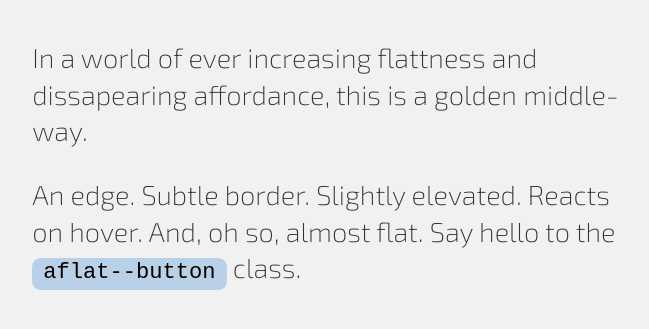
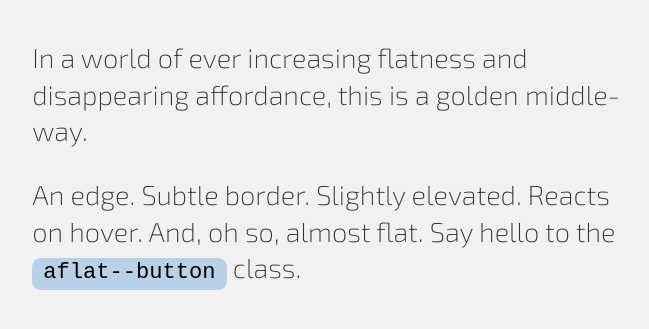
Before and after one commit to olle/aflat, a plain HTML site: page index.html in a window 1280 px wide. Shown: the part 107-436 px from the top of the page, without its empty margins (307-956 px from the left). Drawn offline with Linux system fonts and the light colour scheme.

Commit message:
Fix spelling misstakkies

```diff
--- a/index.html
+++ b/index.html
@@ -14,7 +14,7 @@
     <div class="container">
       <h1>Almost Flat Button <small class="mini">v0.1</small></h1>
       <p>
-        In a world of ever increasing flattness and dissapearing affordance,
+        In a world of ever increasing flatness and disappearing affordance,
         this is a golden middle-way.</p>
       <p>
         An edge. Subtle border. Slightly elevated. Reacts on hover. And, oh so,
```
